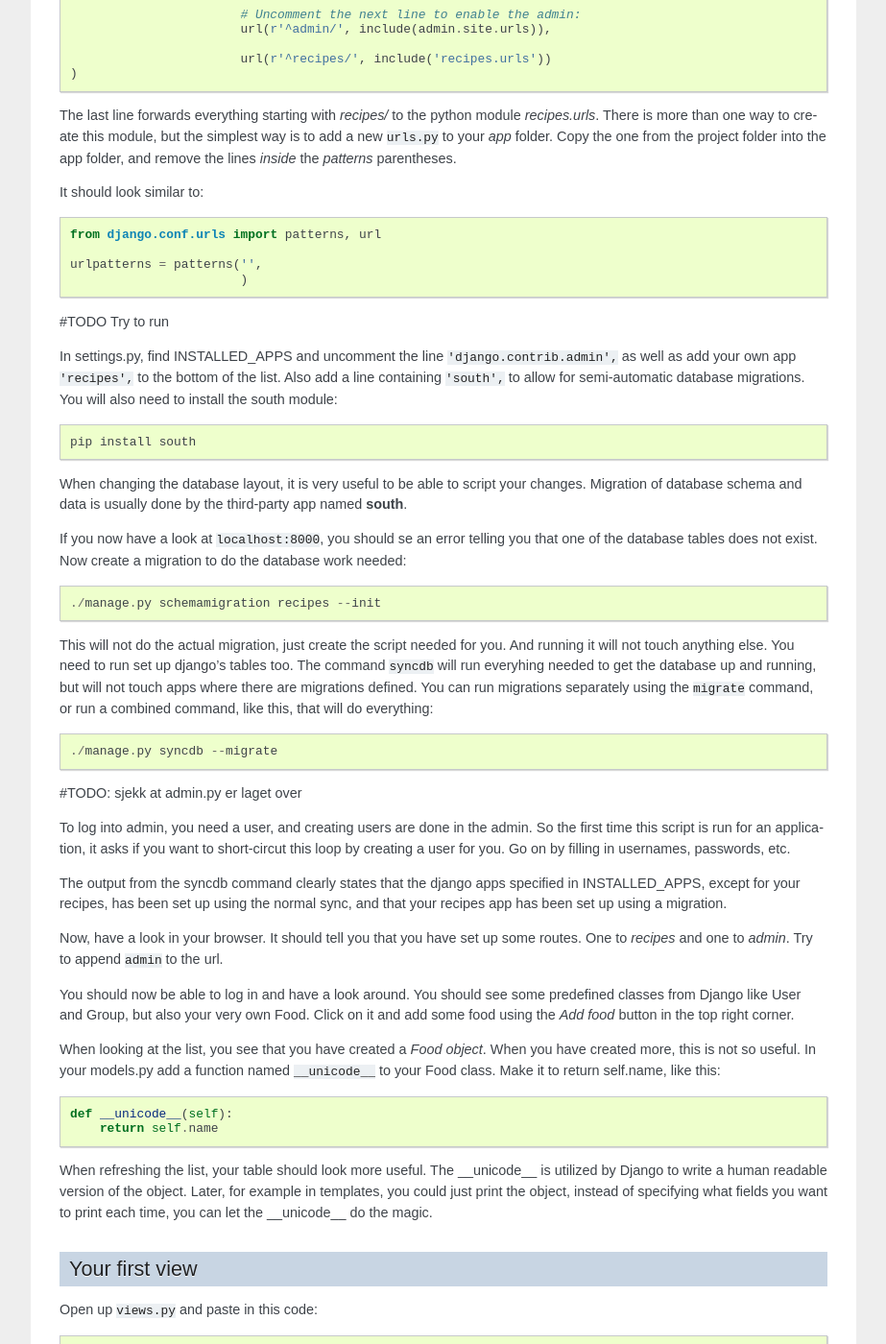
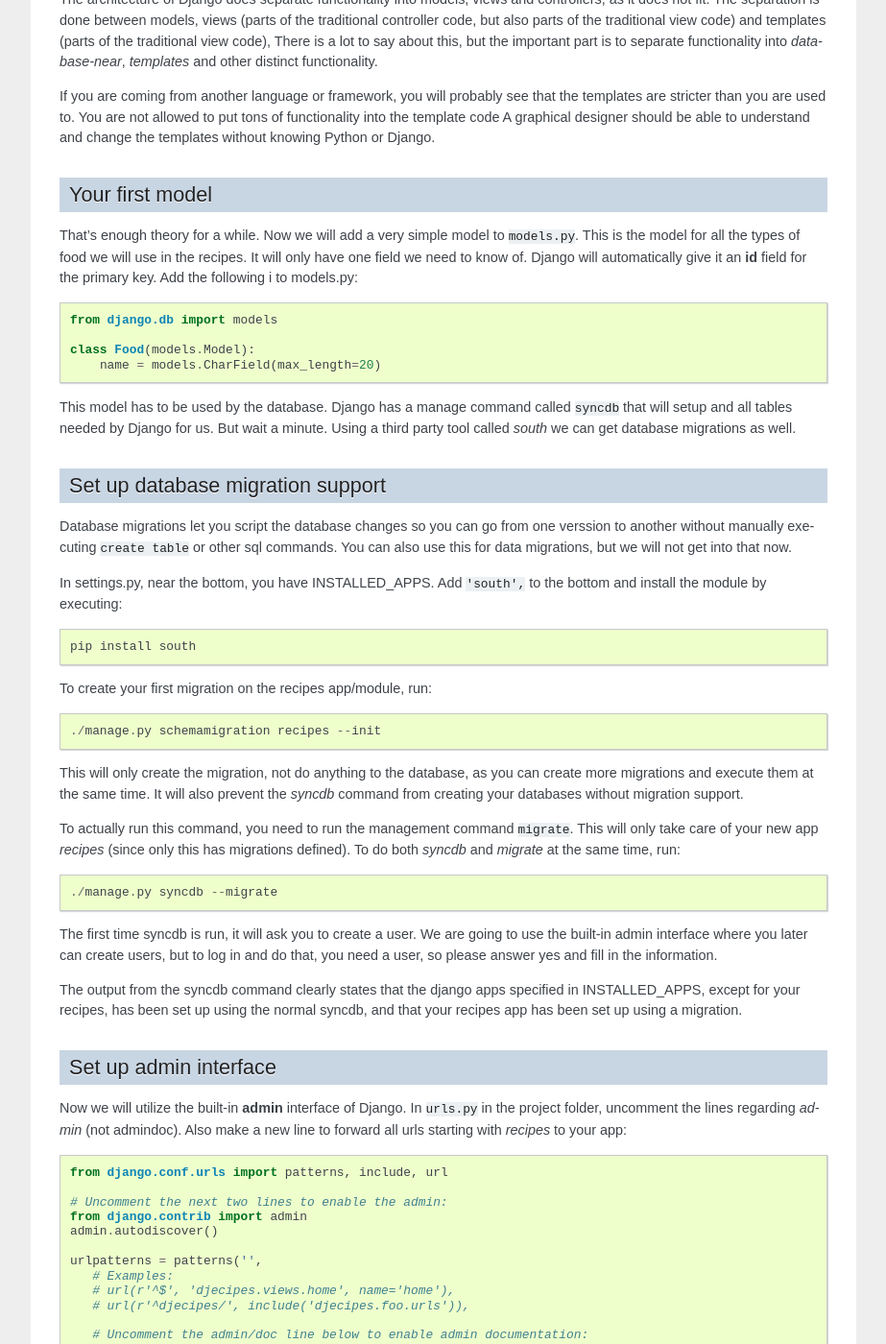
Before and after one commit to sigurdga/django-by-errors, a Sphinx documentation site: the page built from doc/index.rst, in a window 1280 px wide and 1400 px high, scrolled down 2745 px. Shown: the whole window at 96% size, without its empty margins (198-1121 px from the left). Built offline with Sphinx 7.4.7, drawn with Linux system fonts in a browser that asks for light colours; some of the changed text lies outside the part shown.

Commit message:
Updates, try to make it more error driven

```diff
--- a/doc/index.rst
+++ b/doc/index.rst
@@ -24,23 +24,19 @@
 ----------
 
 • Rapid development
-• Loose coupling TODO
+• Loose coupling
 • Reusable applications
 • DRY: Don't repeat yourself
 
-Arkitektur
-----------
 
-(TODO)
-
-Useful parts
-------------
+Features (of a modern web framework)
+------------------------------------
 
 • Sessions
 • Forms
 • Validation
 • Authentication
-• Admin
+• Admin interface
 • Serialization (JSON, XML++)
 • Syndication (RSS, Atom)
 • Testing
@@ -49,6 +45,7 @@
 • GeoDjango
 • Built-in webserver
 • Interactive shell
+
 
 Starting a project
 ==================
@@ -97,8 +97,53 @@
 Sqlite is a single-file database system that is easy to use when developing,
 but not usable in a large system.
 
-Refresh the browser. (TODO). It is useful to keep a terminal always running manage.py
-runserver.
+Now, you should enable your new app in the project settings, by appending your
+appname to the ``INSTALLED_APPS`` tuple, near the bottom. The section should
+look something like::
+
+    INSTALLED_APPS = (
+        'django.contrib.auth',
+        'django.contrib.contenttypes',
+        'django.contrib.sessions',
+        'django.contrib.sites',
+        'django.contrib.messages',
+        'django.contrib.staticfiles',
+        # Uncomment the next line to enable the admin:
+        # 'django.contrib.admin',
+        # Uncomment the next line to enable admin documentation:
+        # 'django.contrib.admindocs',
+        'recipes',
+    )
+
+You have not heard about url patterns yet. On the project level, they are
+defined in urls.py in the project folder. We want to keep the url patterns for
+this app separated from the project, in a way that the urls this app should
+respond to will start with ``recipes/``. To do this, add a line to the pattern
+list in urls.py containing ``url(r'^recipes/', include('recipes.urls')),``, so
+that the patterns looks like this::
+
+urlpatterns = patterns('',
+    # Examples:
+    # url(r'^$', 'djecipes.views.home', name='home'),
+    # url(r'^djecipes/', include('djecipes.foo.urls')),
+
+    # Uncomment the admin/doc line below to enable admin documentation:
+    # url(r'^admin/doc/', include('django.contrib.admindocs.urls')),
+
+    # Uncomment the next line to enable the admin:
+    # url(r'^admin/', include(admin.site.urls)),
+    url(r'^recipes/', include('recipes.urls')),
+)
+
+It is useful to keep a terminal always running manage.py runserver. Refresh the
+browser and see that complains about a page not being found. It also tells you
+that the only urls it knows about are those starting with ``recipes/``. Append
+that to your browser address bar, and see the next error message.
+
+Now it complains about a *urlconf* without patterns. We have told Django that
+our app should handle these urls, but we have do not have any views to show,
+and therefore no urls pointing to these views. It's time to take a break and
+think about the models of our application.
 
 Models, views, templates?
 =========================
@@ -136,12 +181,46 @@
 That's enough theory for a while. Now we will add a very simple model to
 ``models.py``. This is the model for all the types of food we will use in the
 recipes. It will only have one field we need to know of. Django will
-automatically give it an **id** field for the primary key. Add the following::
+automatically give it an **id** field for the primary key. Add the following i
+to models.py::
 
     from django.db import models
 
     class Food(models.Model):
         name = models.CharField(max_length=20)
+
+This model has to be used by the database. Django has a manage command called
+``syncdb`` that will setup and all tables needed by Django for us. But wait a
+minute. Using a third party tool called *south* we can get database migrations
+as well.
+
+Set up database migration support
+---------------------------------
+
+Database migrations let you script the database changes so you can go from one verssion to another without manually executing ``create table`` or other sql commands. You can also use this for data migrations, but we will not get into that now.
+
+In settings.py, near the bottom, you have INSTALLED_APPS. Add ``'south',`` to the bottom and install the module by executing::
+
+    pip install south
+
+To create your first migration on the recipes app/module, run::
+
+    ./manage.py schemamigration recipes --init
+
+This will only create the migration, not do anything to the database, as you can create more migrations and execute them at the same time. It will also prevent the *syncdb* command from creating your databases without migration support.
+
+To actually run this command, you need to run the management command ``migrate``. This will only take care of your new app *recipes* (since only this has migrations defined). To do both *syncdb* and *migrate* at the same time, run::
+
+    ./manage.py syncdb --migrate
+
+The first time syncdb is run, it will ask you to create a user. We are going to use the built-in admin interface where you later can create users, but to log in and do that, you need a user, so please answer yes and fill in the information.
+
+The output from the syncdb command clearly states that the django apps specified in INSTALLED_APPS, except for your recipes, has been set up using the normal syncdb, and that your recipes app has been set up using a migration.
+
+.. TODO: Add output from syncdb
+
+Set up admin interface
+----------------------
 
 Now we will utilize the built-in **admin** interface of Django. In ``urls.py``
 in the project folder, uncomment the lines regarding *admin* (not admindoc).
@@ -154,17 +233,17 @@
     admin.autodiscover()
 
     urlpatterns = patterns('',
-                           # Examples:
-                           # url(r'^$', 'djecipes.views.home', name='home'),
-                           # url(r'^djecipes/', include('djecipes.foo.urls')),
+       # Examples:
+       # url(r'^$', 'djecipes.views.home', name='home'),
+       # url(r'^djecipes/', include('djecipes.foo.urls')),
 
-                           # Uncomment the admin/doc line below to enable admin documentation:
-                           # url(r'^admin/doc/', include('django.contrib.admindocs.urls')),
+       # Uncomment the admin/doc line below to enable admin documentation:
+       # url(r'^admin/doc/', include('django.contrib.admindocs.urls')),
 
-                           # Uncomment the next line to enable the admin:
-                           url(r'^admin/', include(admin.site.urls)),
+       # Uncomment the next line to enable the admin:
+       url(r'^admin/', include(admin.site.urls)),
 
-                           url(r'^recipes/', include('recipes.urls'))
+       url(r'^recipes/', include('recipes.urls'))
     )
 
 The last line forwards everything starting with *recipes/* to the python module *recipes.urls*. There is more than one way to create this module, but the
@@ -179,44 +258,22 @@
     urlpatterns = patterns('',
                            )
 
-#TODO Try to run
+To let the admin interface administer your Food model, define an admin.py in the app folder containing::
+
+    from django.contrib import admin
+    from recipes.models import Food
+
+    admin.site.register(Food)
 
 In settings.py, find INSTALLED_APPS and uncomment the line
-``'django.contrib.admin',`` as well as add your own app ``'recipes',`` to the
-bottom of the list. Also add a line containing ``'south',`` to allow for
-semi-automatic database migrations. You will also need to install the south
-module::
-
-    pip install south
-
-When changing the database layout, it is very useful to be able to script your
-changes. Migration of database schema and data is usually done by the
-third-party app named **south**.
-
-If you now have a look at ``localhost:8000``, you should se an error telling you that one of the database tables does not exist. Now create a migration to do the database work needed::
-
-    ./manage.py schemamigration recipes --init
-
-This will not do the actual migration, just create the script needed for you.
-And running it will not touch anything else. You need to run set up django's
-tables too. The command ``syncdb`` will run everyhing needed to get the
-database up and running, but will not touch apps where there are migrations
-defined. You can run migrations separately using the ``migrate`` command, or
-run a combined command, like this, that will do everything::
-
-    ./manage.py syncdb --migrate
-
-#TODO: sjekk at admin.py er laget over
-
-To log into admin, you need a user, and creating users are done in the admin. So the first time this script is run for an application, it asks if you want to short-circut this loop by creating a user for you. Go on by filling in usernames, passwords, etc.
-
-The output from the syncdb command clearly states that the django apps specified in INSTALLED_APPS, except for your recipes, has been set up using the normal sync, and that your recipes app has been set up using a migration.
-
-.. TODO: Add output from syncdb
+``'django.contrib.admin',``.
 
 Now, have a look in your browser. It should tell you that you have set up some routes. One to *recipes* and one to *admin*. Try to append ``admin`` to the url.
 
 You should now be able to log in and have a look around. You should see some predefined classes from Django like User and Group, but also your very own Food. Click on it and add some food using the *Add food* button in the top right corner.
+
+Adding a method to your model
+-----------------------------
 
 When looking at the list, you see that you have created a *Food object*. When you have created more, this is not so useful. In your models.py add a function named ``__unicode__`` to your Food class. Make it to return self.name, like this::
 
@@ -260,7 +321,8 @@
 
 And create a file in the newly created folder called ``food_list.html``
 containing (copied from
-http://twitter.github.com/bootstrap/getting-started.html)::
+http://twitter.github.com/bootstrap/getting-started.html and changed to get
+static media from Django's locations)::
 
     <!DOCTYPE html>
     <html>
@@ -276,10 +338,7 @@
     </body>
     </html>
 
-*Twitter Bootstrap* is a good default to use when creating web projects. It is
-free and easy to use, also commercially.
-
-This template needs some files from the Twitter Bootstrap project, so in your
+This template needs some files from the *Twitter Bootstrap* project, so in your
 app folder, download twitter bootstrap static files, unzip and rename the
 directory to ``static``::
 
@@ -347,8 +406,8 @@
 object. The url patterns are used for both matching *and* link generation.
 
 When you have a look at the web browser now, you see by hovering the mouse over
-the links that they point somewhere. Try clicking one of them. Ooops, we need
-to make another template. *templates/food_detail.html* is missing.
+the links that they point somewhere. By clicking one of them, you will see we
+need to make another template. *templates/food_detail.html* is missing.
 
 Copy the template you already have to food_detail.html in the same folder.
 Change the new template to add a new title, h1 and the contents itself. The
@@ -455,7 +514,9 @@
 • PAUSE
 • Tegning av recipe-obj med ingredient av food
 • Legg til ingredient og recipe i modell
+
 TODO: Referanse til dok
+
 • med __unicode__
 • Og i admin
 • Legg til ny oppskrift - se at vi mangler felt - legg til blank=True
@@ -502,6 +563,8 @@
 • unit testing
 • authentication
 
+How about making it depending on errors? django-by-errors
+
 
 Indices and tables
 ==================
```
Also changed, not shown: other parts of doc/index.rst (+8 -1 lines).
